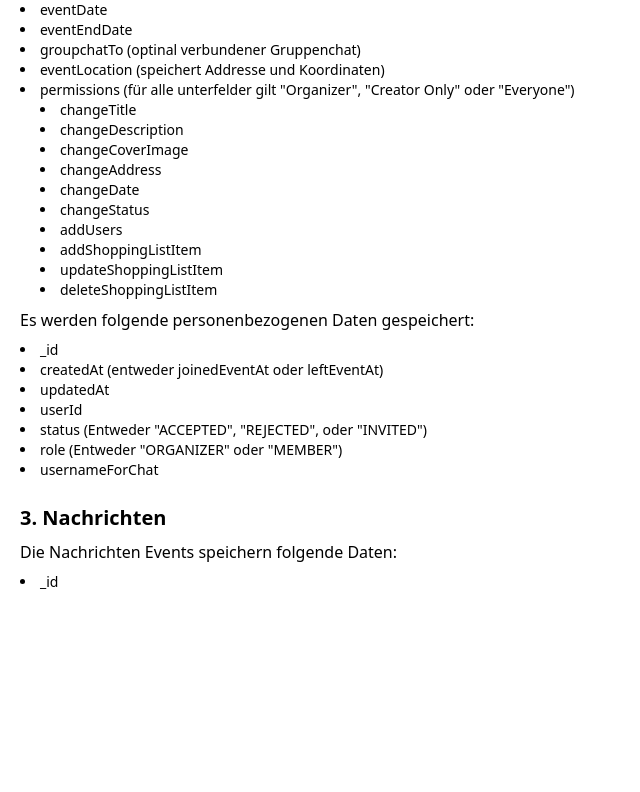
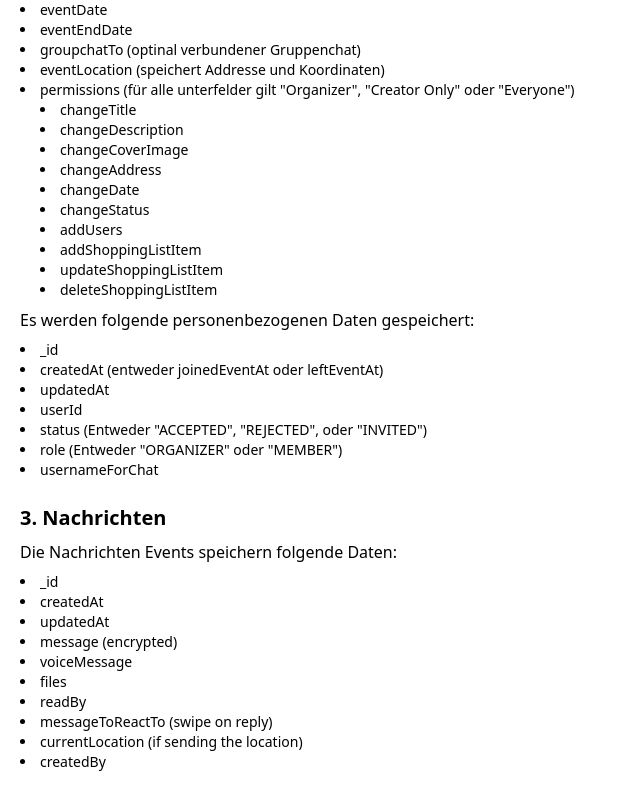
Before and after one commit to MarlonWiss2212/chattyevent-web, a Nuxt app: page /right-on-data-access/21.7.2023 in a window 1280 px wide. Shown: the part 924-1716 px from the top of the page, without its empty margins (0-640 px from the left). Before the commit the page ends 1536 px from the top, so only its background shows below. Built offline with nearby package versions, Linux system fonts and the light colour scheme.

Commit message:
updated data access page

```diff
--- a/pages/right-on-data-access/21.7.2023.vue
+++ b/pages/right-on-data-access/21.7.2023.vue
@@ -91,6 +91,15 @@
         <p>Die Nachrichten Events speichern folgende Daten:</p>
         <ul class="list-disc list-inside mt-2 text-sm">
           <li>_id</li>
+          <li>createdAt</li>
+          <li>updatedAt</li>
+          <li>message (encrypted)</li>
+          <li>voiceMessage</li>
+          <li>files</li>
+          <li>readBy</li>
+          <li>messageToReactTo (swipe on reply)</li>
+          <li>currentLocation (if sending the location)</li>
+          <li>createdBy</li>
         </ul>
       </div>
     </div>
```
